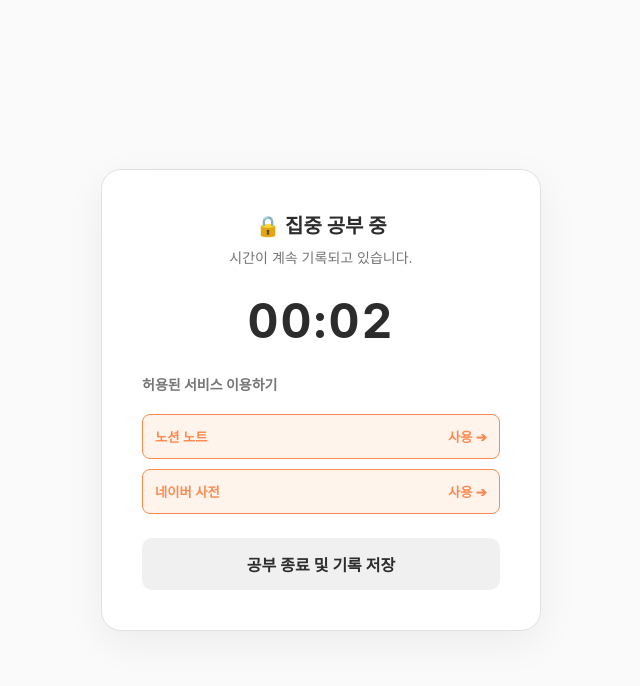
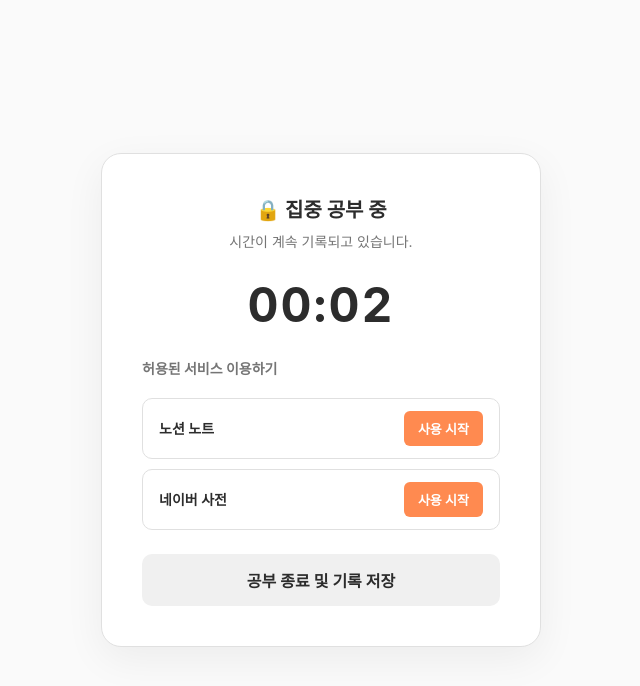
Before and after one commit to magic-09/Erica, a website: page index.html in a window 1280 px wide. Both pictures are taken after a click on the button "공부 시작". Shown: the whole page, without its empty margins (319-959 px from the left). Drawn offline with Linux system fonts and the light colour scheme; no server answers.

Commit message:
Update index.html

```diff
--- a/index.html
+++ b/index.html
@@ -161,21 +161,56 @@
       display: flex;
       flex-direction: column;
       gap: 10px;
-      max-height: 200px;
+      max-height: 220px;
       overflow-y: auto;
     }
 
-    .app-use-btn {
-      background: var(--primary-light);
-      border: 1px solid var(--primary);
-      color: var(--primary);
-      padding: 12px;
-      border-radius: 8px;
-      font-weight: 600;
-      cursor: pointer;
+    .app-card {
+      background: var(--card-bg);
+      border: 1px solid var(--border-color);
+      padding: 12px 16px;
+      border-radius: 10px;
       display: flex;
       justify-content: space-between;
       align-items: center;
+    }
+
+    .app-card.active {
+      background: var(--primary-light);
+      border-color: var(--primary);
+    }
+
+    .app-info {
+      display: flex;
+      flex-direction: column;
+      align-items: flex-start;
+    }
+
+    .app-name {
+      font-weight: 600;
+      font-size: 14px;
+    }
+
+    .app-timer {
+      font-size: 12px;
+      color: var(--primary);
+      font-weight: 700;
+      margin-top: 2px;
+    }
+
+    .btn-app-action {
+      background-color: var(--primary);
+      color: #fff;
+      border: none;
+      padding: 8px 14px;
+      border-radius: 6px;
+      font-size: 13px;
+      font-weight: 600;
+      cursor: pointer;
+    }
+
+    .btn-app-action.stop {
+      background-color: #E53935;
     }
 
     /* 설정 / 기록 모달 */
@@ -344,9 +379,9 @@
     let allowedApps = JSON.parse(localStorage.getItem('allowedApps')) || ['노션 노트', '네이버 사전'];
     let usageLogs = JSON.parse(localStorage.getItem('usageLogs')) || [];
 
-    let timerSeconds = 0; // 0초에서 시작
+    let timerSeconds = 0; // 공부 타이머 (스톱워치)
     let timerInterval = null;
-    let activeAppSession = null; // 현재 사용 중인 허용앱 기록용
+    let activeAppSession = null; // { name: '앱이름', durationSec: 0 }
 
     // DOM Elements
     const timerDisplay = document.getElementById('timerDisplay');
@@ -409,6 +444,7 @@
     // 타이머 시작 (0초부터 1초씩 증가)
     startBtn.addEventListener('click', () => {
       timerSeconds = 0;
+      activeAppSession = null;
       updateDisplay();
 
       lockOverlay.classList.add('active');
@@ -418,9 +454,13 @@
         timerSeconds++;
         updateDisplay();
 
-        // 현재 이용 중인 허용앱 시간 기록
+        // 현재 사용 중인 허용앱의 카운팅 진행
         if (activeAppSession) {
           activeAppSession.durationSec++;
+          const liveTimerEl = document.getElementById(`app-timer-${activeAppSession.name}`);
+          if (liveTimerEl) {
+            liveTimerEl.innerText = formatTime(activeAppSession.durationSec);
+          }
         }
       }, 1000);
     });
@@ -434,6 +474,7 @@
       clearInterval(timerInterval);
       lockOverlay.classList.remove('active');
 
+      // 실행 중이던 허용앱이 있다면 자동 기록 저장
       if (activeAppSession) {
         saveAppUsageLog(activeAppSession);
         activeAppSession = null;
@@ -458,8 +499,9 @@
       localStorage.setItem('usageLogs', JSON.stringify(usageLogs));
     }
 
-    // 잠금 화면 내 허용앱 사용 트리거
-    window.useAllowedApp = function(appName) {
+    // 허용앱 사용 시작
+    window.startAppUsage = function(appName) {
+      // 이미 다른 앱이 실행 중이었다면 기존 앱 사용 기록 저장
       if (activeAppSession) {
         saveAppUsageLog(activeAppSession);
       }
@@ -469,8 +511,48 @@
         durationSec: 0
       };
 
-      alert(`[${appName}] 사용을 시작합니다. 공부 종료 시 기록이 자동 저장됩니다.`);
+      renderLockAppList();
     };
+
+    // 허용앱 사용 중단
+    window.stopAppUsage = function(appName) {
+      if (activeAppSession && activeAppSession.name === appName) {
+        saveAppUsageLog(activeAppSession);
+        activeAppSession = null;
+      }
+
+      renderLockAppList();
+    };
+
+    // 잠금화면 허용앱 리스트 렌더링
+    function renderLockAppList() {
+      lockAppList.innerHTML = '';
+      if (allowedApps.length === 0) {
+        lockAppList.innerHTML = '<p style="font-size:13px; color:var(--text-sub);">등록된 허용앱이 없습니다.</p>';
+        return;
+      }
+
+      allowedApps.forEach((app) => {
+        const isRunning = activeAppSession && activeAppSession.name === app;
+        const card = document.createElement('div');
+        card.className = `app-card ${isRunning ? 'active' : ''}`;
+
+        const timerText = isRunning ? formatTime(activeAppSession.durationSec) : '';
+
+        card.innerHTML = `
+          <div class="app-info">
+            <span class="app-name">${app}</span>
+            <span class="app-timer" id="app-timer-${app}">${timerText}</span>
+          </div>
+          ${
+            isRunning
+              ? `<button class="btn-app-action stop" onclick="stopAppUsage('${app}')">사용 중단</button>`
+              : `<button class="btn-app-action" onclick="startAppUsage('${app}')">사용 시작</button>`
+          }
+        `;
+        lockAppList.appendChild(card);
+      });
+    }
 
     // 허용앱 설정 모달 렌더링
     function renderSettingsList() {
@@ -483,23 +565,6 @@
           <button class="btn-delete" onclick="removeApp(${index})">삭제</button>
         `;
         settingsAppList.appendChild(div);
-      });
-    }
-
-    // 잠금화면 허용앱 리스트 렌더링
-    function renderLockAppList() {
-      lockAppList.innerHTML = '';
-      if (allowedApps.length === 0) {
-        lockAppList.innerHTML = '<p style="font-size:13px; color:var(--text-sub);">등록된 허용앱이 없습니다.</p>';
-        return;
-      }
-
-      allowedApps.forEach((app) => {
-        const btn = document.createElement('button');
-        btn.className = 'app-use-btn';
-        btn.innerHTML = `<span>${app}</span> <span>사용 ➔</span>`;
-        btn.onclick = () => useAllowedApp(app);
-        lockAppList.appendChild(btn);
       });
     }
 
```
